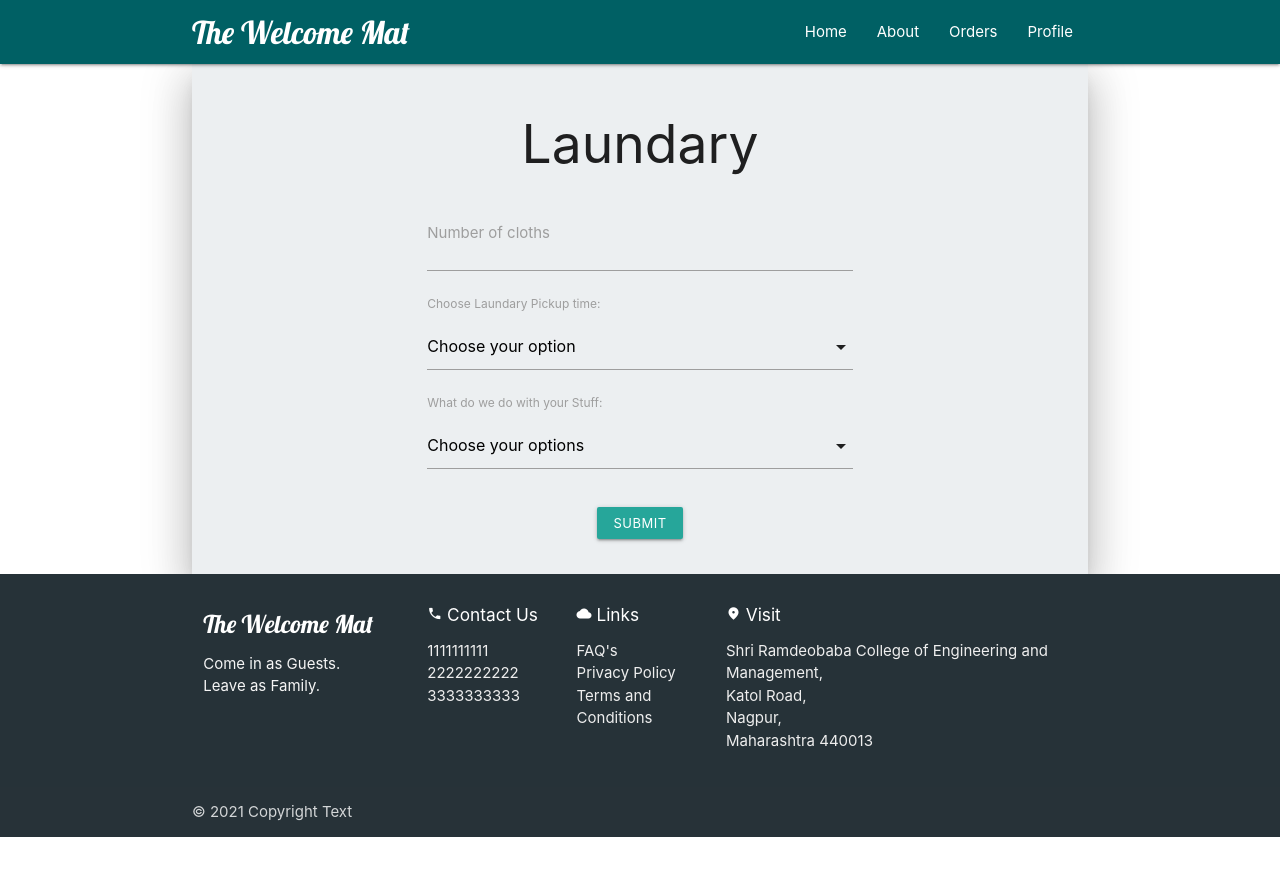
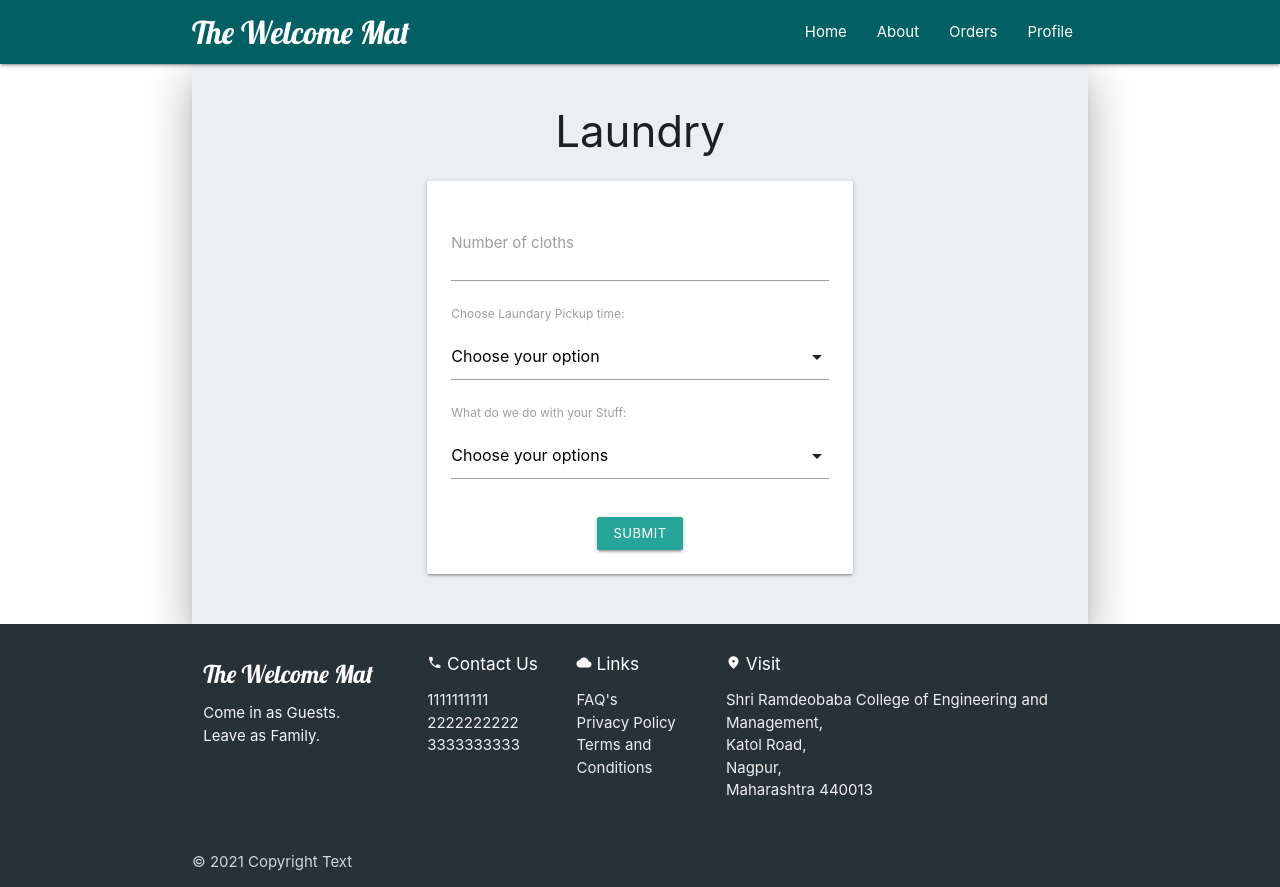
Before and after one commit to paritoshdandekar/the-welcome-mat, a React (Create React App) app: page /laundary in a window 1280 px wide. Before the commit the page ends 837 px from the top, so only its background shows below. Built offline with nearby package versions, Linux system fonts and the light colour scheme.

Commit message:
card panel of laundry

```diff
--- a/src/components/Laundary.js
+++ b/src/components/Laundary.js
@@ -64,12 +64,12 @@ class Laundary extends Component {
 
         return (
             <div className="container section z-depth-5 blue-grey lighten-5" >
-                <h2 className="center-align">Laundary</h2>
-                <div className=" row">
+                <div class="row" >
+                    <h3 className="center-align"> Laundry </h3>
                     <div className="col s12 m10 l6 push-l3 push-m1">
                         <form onSubmit={this.submitHandler} action="#" >
                             {/* no. of cloths */}
-
+                        <div class="valign-wrapper" class="card-panel " >
                             <div className="input-field section">
                                 <input id="clothCount" type="number" value={this.laundaryclothCount} name='laundaryclothCount' onChange={this.changeHandler} className="validate"></input>
                                 <label for="clothCount">Number of cloths</label>
@@ -105,6 +105,7 @@ class Laundary extends Component {
                             <div className="center">
                                 <button className="btn-small">Submit</button>
                             </div>
+                            </div>
                         </form>
                     </div>
                 </div>
```
